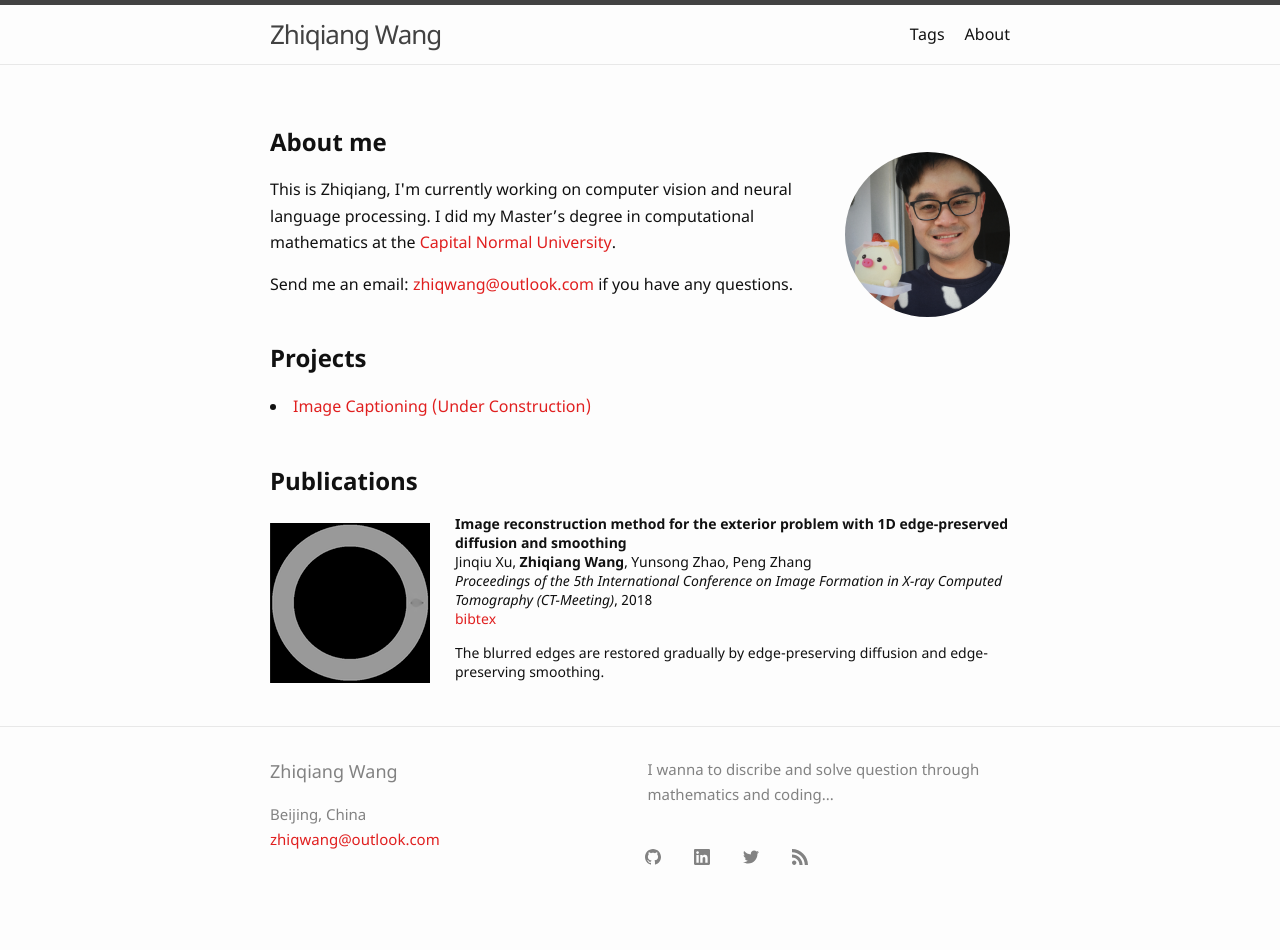
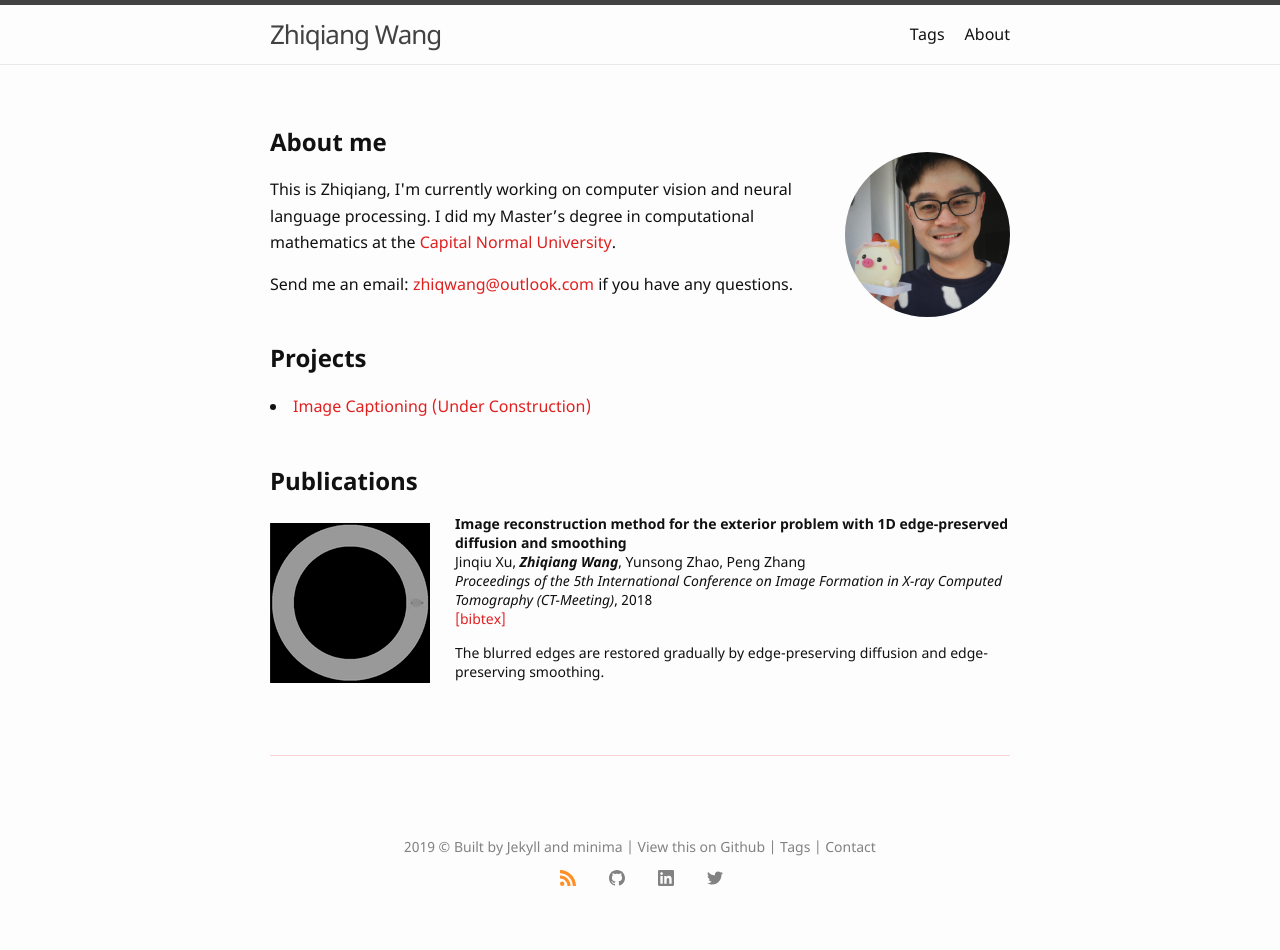
Before and after one commit to zhiqwang/zhiqwang.github.io, a Jekyll site: the page built from about.html, in a window 1280 px wide. Built offline with Jekyll 4.4.1, drawn with Linux system fonts in a browser that asks for light colours; before the commit the page ends 912 px from its top, so only the background shows below that.

Commit message:
Modify footer with lilianweng's

```diff
--- a/_includes/footer.html
+++ b/_includes/footer.html
@@ -1,32 +1,8 @@
-<footer class="site-footer h-card">
-  <data class="u-url" href="{{ "/" | relative_url }}"></data>
-
-  <div class="wrapper">
-
-    <div class="footer-col-wrapper">
-      <div class="footer-col one-half">
-      <h2 class="footer-heading">{{ site.author | escape }}</h2>
-        <ul class="contact-list">
-          <li class="p-name">
-            {%- if site.address -%}
-              {{ site.address | escape }}
-            {%- endif -%}
-            </li>
-            {%- if site.email -%}
-            <li><a class="u-email" href="mailto:{{ site.email }}">{{ site.email }}</a></li>
-            {%- endif -%}
-        </ul>
-      </div>
-
-      <div class="footer-col one-half">
-        <p>{{- site.description | escape -}}</p>
-      </div>
-
-      <div class="social-links">
-        {%- include social.html -%}
-      </div>
+<div style="clear: both;"/>
+<footer class="site-footer">
+    2019 &copy; Built by <a href="https://jekyllrb.com/" target="_blank">Jekyll</a> and <a href="https://github.com/jekyll/minima/" target="_blank">minima</a> | View <a href="https://github.com/lilianweng/lil-log/tree/gh-pages" target="_blank">this</a> on Github | <a href="{{ '/tags.html' | relative_url }}">Tags</a> | <a href="{{ '/about.html' | relative_url }}">Contact</a>
+    <div class="social-links">
+      {%- include social.html -%}
     </div>
 
-  </div>
-
 </footer>
--- a/_includes/social.html
+++ b/_includes/social.html
@@ -1,6 +1,7 @@
 {%- assign social = site.minima.social_links -%}
 
 <ul class="social-media-list">
+  {%- if social.rss -%}<li><a href="{{ 'feed.xml' | relative_url }}" title="{{ social.rss | escape }}"><svg class="svg-icon orange"><use xlink:href="{{ '/assets/minima-social-icons.svg#rss' | relative_url }}"></use></svg></a></li>{%- endif -%}
   {%- if social.dribbble -%}<li><a href="https://dribbble.com/{{ social.dribbble | cgi_escape | escape }}" title="{{ social.dribbble | escape }}"><svg class="svg-icon grey"><use xlink:href="{{ '/assets/minima-social-icons.svg#dribbble' | relative_url }}"></use></svg></a></li>{%- endif -%}
   {%- if social.facebook -%}<li><a href="https://www.facebook.com/{{ social.facebook | cgi_escape | escape }}" title="{{ social.facebook | escape }}"><svg class="svg-icon grey"><use xlink:href="{{ '/assets/minima-social-icons.svg#facebook' | relative_url }}"></use></svg></a></li>{%- endif -%}
   {%- if social.flickr -%}<li><a href="https://www.flickr.com/photos/{{ social.flickr | cgi_escape | escape }}" title="{{ social.flickr | escape }}"><svg class="svg-icon grey"><use xlink:href="{{ '/assets/minima-social-icons.svg#flickr' | relative_url }}"></use></svg></a></li>{%- endif -%}
@@ -14,5 +15,4 @@
   {%- if social.youtube_channel -%}<li><a href="https://www.youtube.com/channel/{{ social.youtube_channel | cgi_escape | escape }}" title="{{ social.youtube_channel_name | escape | default: 'YouTube' }}"><svg class="svg-icon grey"><use xlink:href="{{ '/assets/minima-social-icons.svg#youtube' | relative_url }}"></use></svg></a></li>{%- endif -%}
   {%- if social.telegram -%}<li><a href="https://t.me/{{ social.telegram | cgi_escape | escape }}" title="{{ social.telegram | escape }}"><svg class="svg-icon grey"><use xlink:href="{{ '/assets/minima-social-icons.svg#telegram' | relative_url }}"></use></svg></a></li>{%- endif -%}
   {%- if social.microdotblog -%}<li><a rel="me" href="https://micro.blog/{{ social.microdotblog | cgi_escape | escape }}" title="{{ social.microdotblog | escape }}"><svg class="svg-icon grey"><use xlink:href="{{ '/assets/minima-social-icons.svg#microdotblog' | relative_url }}"></use></svg></a></li>{%- endif -%}
-  {%- if social.rss -%}<li><a href="{{ 'feed.xml' | relative_url }}" title="{{ social.rss | escape }}"><svg class="svg-icon grey"><use xlink:href="{{ '/assets/minima-social-icons.svg#rss' | relative_url }}"></use></svg></a></li>{%- endif -%}
 </ul>
--- a/_sass/minima/_layout.scss
+++ b/_sass/minima/_layout.scss
@@ -121,68 +121,38 @@
 /**
  * Site footer
  */
-.site-footer {
-  border-top: 1px solid $grey-color-light;
-  padding: $spacing-unit 0;
-}
+ .site-footer {
+  right: 0;
+  bottom: 0;
+  left: 0;
+  padding: 1rem;
+  text-align: center;
+  font-size: $small-font-size;
+  color: $grey-color;
+  clear: both;
+  margin-bottom: 30px;
 
-.footer-heading {
-  @include relative-font-size(1.125);
-  margin-bottom: $spacing-unit / 2;
+  a {
+    color: $grey-color;
+  }
+  p {
+    margin: 5px auto;
+    width: 200px;
+  }
+  img {
+    width: 26px;
+    height: 26px;
+    margin: 0 4px;
+    display: block;
+    float: left;
+  }
 }
 
 .contact-list,
 .social-media-list {
   list-style: none;
   margin-left: 0;
-}
-
-.footer-col-wrapper {
-  @include relative-font-size(0.9375);
-  color: $grey-color;
-  margin-left: -$spacing-unit / 2;
-  @extend %clearfix;
-}
-
-.footer-col {
-  width: -webkit-calc(100% - (#{$spacing-unit} / 2));
-  width:         calc(100% - (#{$spacing-unit} / 2));
-  margin-bottom: $spacing-unit / 2;
-  padding-left: $spacing-unit / 2;
-}
-
-.footer-col-1,
-.footer-col-2 {
-  width: -webkit-calc(50% - (#{$spacing-unit} / 2));
-  width:         calc(50% - (#{$spacing-unit} / 2));
-}
-
-.footer-col-3 {
-  width: -webkit-calc(100% - (#{$spacing-unit} / 2));
-  width:         calc(100% - (#{$spacing-unit} / 2));
-}
-
-@media screen and (min-width: $on-large) {
-  .footer-col-1 {
-    width: -webkit-calc(35% - (#{$spacing-unit} / 2));
-    width:         calc(35% - (#{$spacing-unit} / 2));
-  }
-
-  .footer-col-2 {
-    width: -webkit-calc(20% - (#{$spacing-unit} / 2));
-    width:         calc(20% - (#{$spacing-unit} / 2));
-  }
-
-  .footer-col-3 {
-    width: -webkit-calc(45% - (#{$spacing-unit} / 2));
-    width:         calc(45% - (#{$spacing-unit} / 2));
-  }
-}
-
-@media screen and (min-width: $on-medium) {
-  .footer-col {
-    float: left;
-  }
+  display: block;
 }
 
 
@@ -365,7 +335,7 @@
 }
 
 .social-media-list {
-  display: table-row;
+  display: inline-block;
   margin: 0 auto;
   li {
     float: left;
--- a/about.html
+++ b/about.html
@@ -49,11 +49,11 @@ permalink: /about/
             <td valign="middle" width="75%">
               <papertitle>Image reconstruction method for the exterior problem with 1D edge-preserved diffusion and smoothing</papertitle>
               <br>
-              Jinqiu Xu, <strong>Zhiqiang Wang</strong>, Yunsong Zhao, Peng Zhang
+              Jinqiu Xu, <i><strong>Zhiqiang Wang</strong></i>, Yunsong Zhao, Peng Zhang
               <br>
               <em>Proceedings of the 5th International Conference on Image Formation in X-ray Computed Tomography (CT-Meeting)</em>, 2018
               <br>
-              <a href="{{ "/assets/data/XuCTMeeting2018.bib" | relative_url }}">bibtex</a>
+              <a href="{{ "/assets/data/XuCTMeeting2018.bib" | relative_url }}">[bibtex]</a>
               <br>
               <p></p>
               <p>The blurred edges are restored gradually by edge-preserving diffusion and edge-preserving smoothing.</p>
@@ -64,4 +64,6 @@ permalink: /about/
       </td>
     </tr>
   </table>
+  <br>
+  <hr>
 </article>
```
